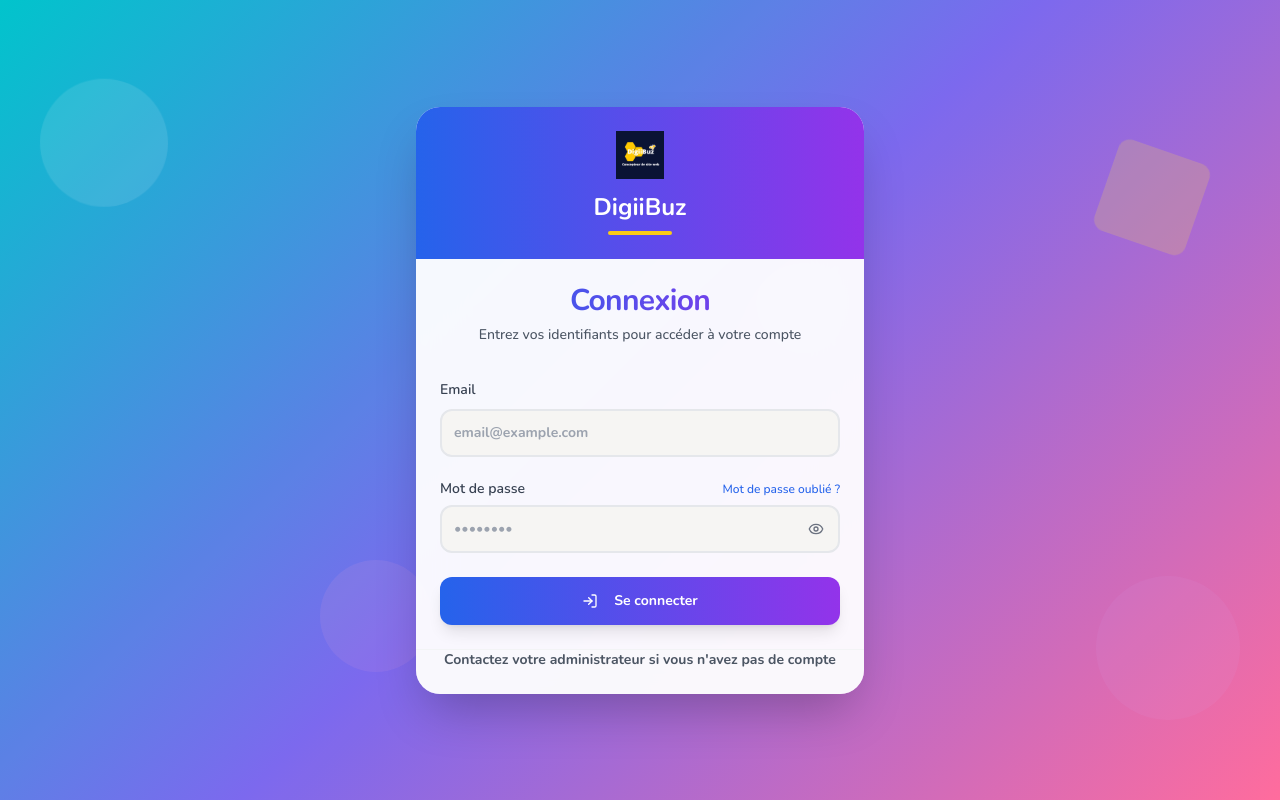
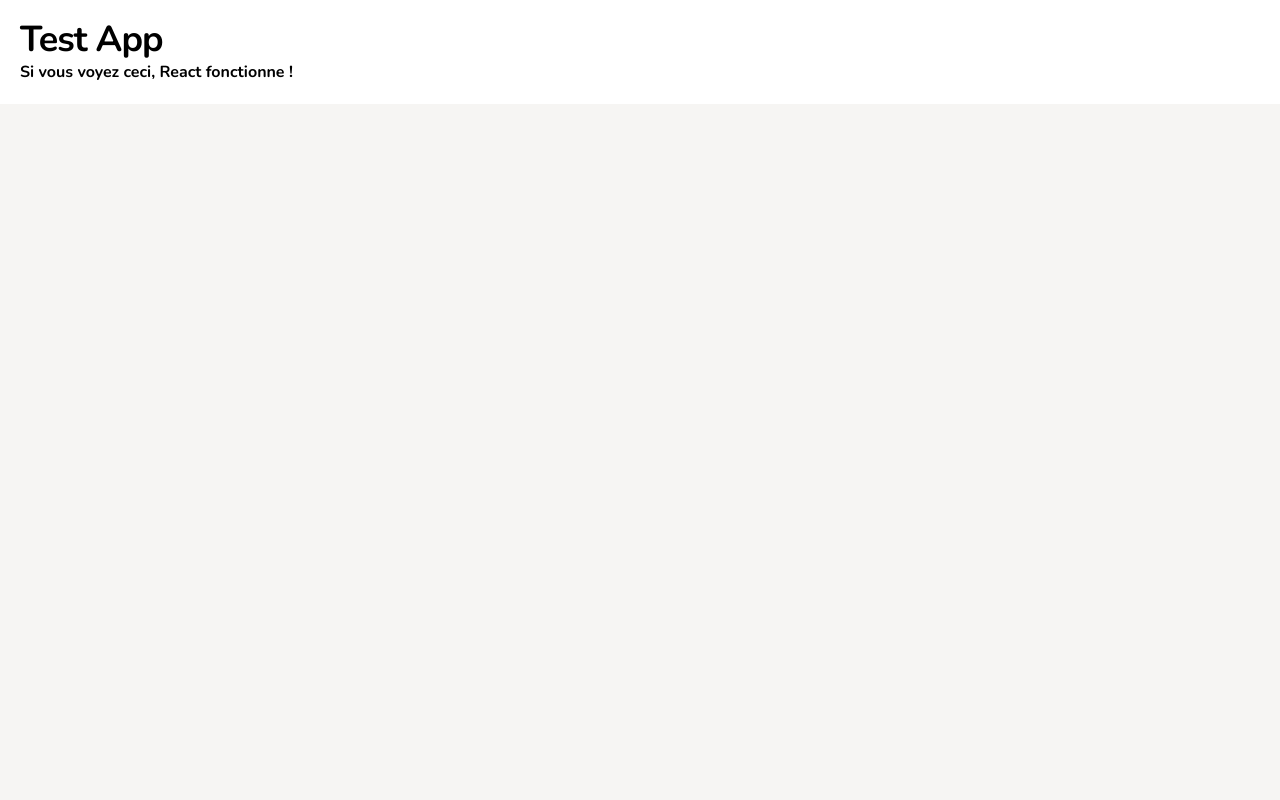
Before and after one commit to Digiibuz/announcement-hero, a React (Vite) app: page / in a window 1280 px wide. Before the commit this address led to /#/login. Built offline with nearby package versions, Linux system fonts and the light colour scheme.

Commit message:
Fix white screen error

```diff
--- a/src/App.tsx
+++ b/src/App.tsx
@@ -1,48 +1,14 @@
 
-import { TooltipProvider } from "@/components/ui/tooltip";
-import { QueryClient, QueryClientProvider } from "@tanstack/react-query";
-import { HashRouter } from "react-router-dom";
-import { AuthProvider } from "./context/AuthContext";
-import { Toaster as UIToaster } from "@/components/ui/toaster";
-import { Toaster as SonnerToaster } from "@/components/ui/sonner";
-import AppRoutes from "@/components/routing/Routes";
-import ImpersonationBanner from "@/components/ui/ImpersonationBanner";
-import DynamicBackground from "@/components/ui/DynamicBackground";
-import MobileBottomNav from "@/components/ui/layout/MobileBottomNav";
-import { useServiceWorker } from "@/hooks/useServiceWorker";
-
-// Configuration React Query sans refetch automatique
-const queryClient = new QueryClient({
-  defaultOptions: {
-    queries: {
-      refetchOnWindowFocus: false, // Empêche les refetch sur changement de fenêtre
-      refetchOnMount: false,
-      refetchOnReconnect: false,
-      staleTime: Infinity, // Les données ne deviennent jamais stale
-    },
-  },
-});
+import React from "react";
 
 function App() {
-  // Initialize service worker for automatic updates
-  useServiceWorker();
+  console.log("App component is rendering");
 
   return (
-    <HashRouter>
-      <QueryClientProvider client={queryClient}>
-        <AuthProvider>
-          <TooltipProvider>
-            <DynamicBackground className="min-h-screen">
-              <ImpersonationBanner />
-              <AppRoutes />
-              <MobileBottomNav />
-            </DynamicBackground>
-            <SonnerToaster />
-            <UIToaster />
-          </TooltipProvider>
-        </AuthProvider>
-      </QueryClientProvider>
-    </HashRouter>
+    <div style={{ padding: "20px", backgroundColor: "white", color: "black" }}>
+      <h1>Test App</h1>
+      <p>Si vous voyez ceci, React fonctionne !</p>
+    </div>
   );
 }
 
```
